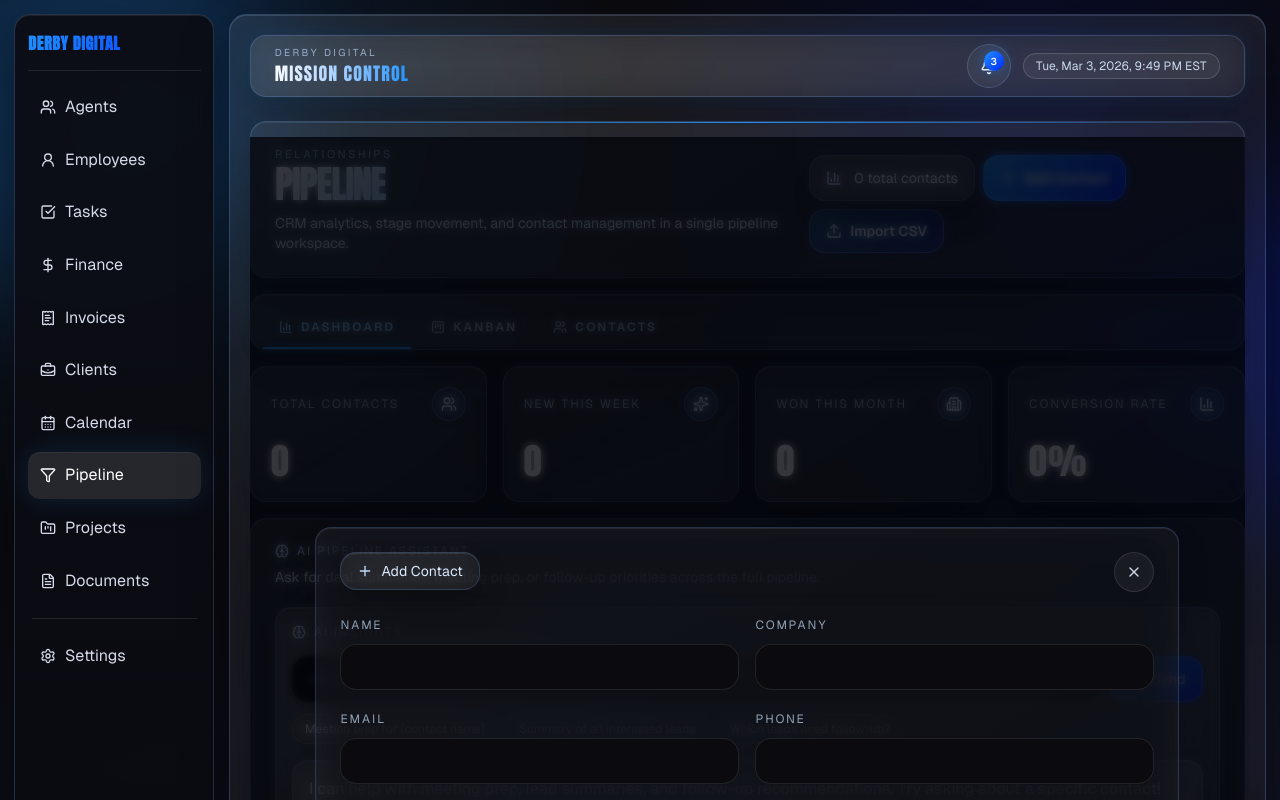
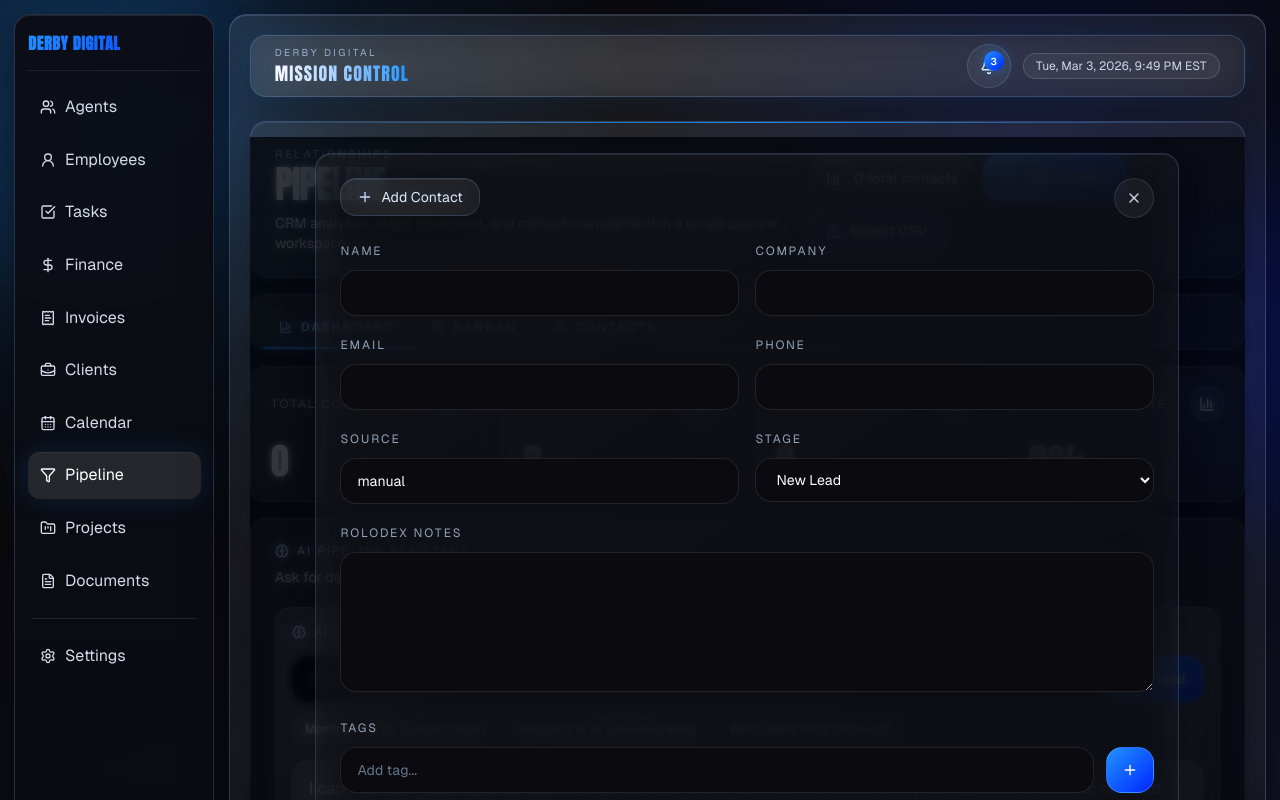
Before and after one commit to jahantaila/derby-os, a Next.js app: page /pipeline in a window 1280 px wide. Both pictures are taken after a click on the button "Add Contact". Shown: the top 800 px of the page. Built offline with nearby package versions, Linux system fonts and the light colour scheme.

Commit message:
fix: modal position at top of screen

```diff
--- a/app/pipeline/page.tsx
+++ b/app/pipeline/page.tsx
@@ -674,7 +674,7 @@ function ModalShell({
   return (
     <div className="fixed inset-0 z-50 bg-[#02040a]/80 backdrop-blur-sm">
       <div className="absolute inset-0" onClick={onClose} aria-hidden="true" />
-      <div className="absolute left-1/2 top-1/2 w-[calc(100%-1rem)] max-w-4xl -translate-x-1/2 -translate-y-1/2 px-2 sm:w-full sm:px-4">
+      <div className="absolute left-1/2 top-4 w-[calc(100%-1rem)] max-w-4xl -translate-x-1/2 px-2 sm:w-full sm:px-4">
         <div className="glass-panel max-h-[90vh] overflow-y-auto p-5 sm:p-6">
           <div className="flex items-start justify-between gap-4">
             <div>
```
